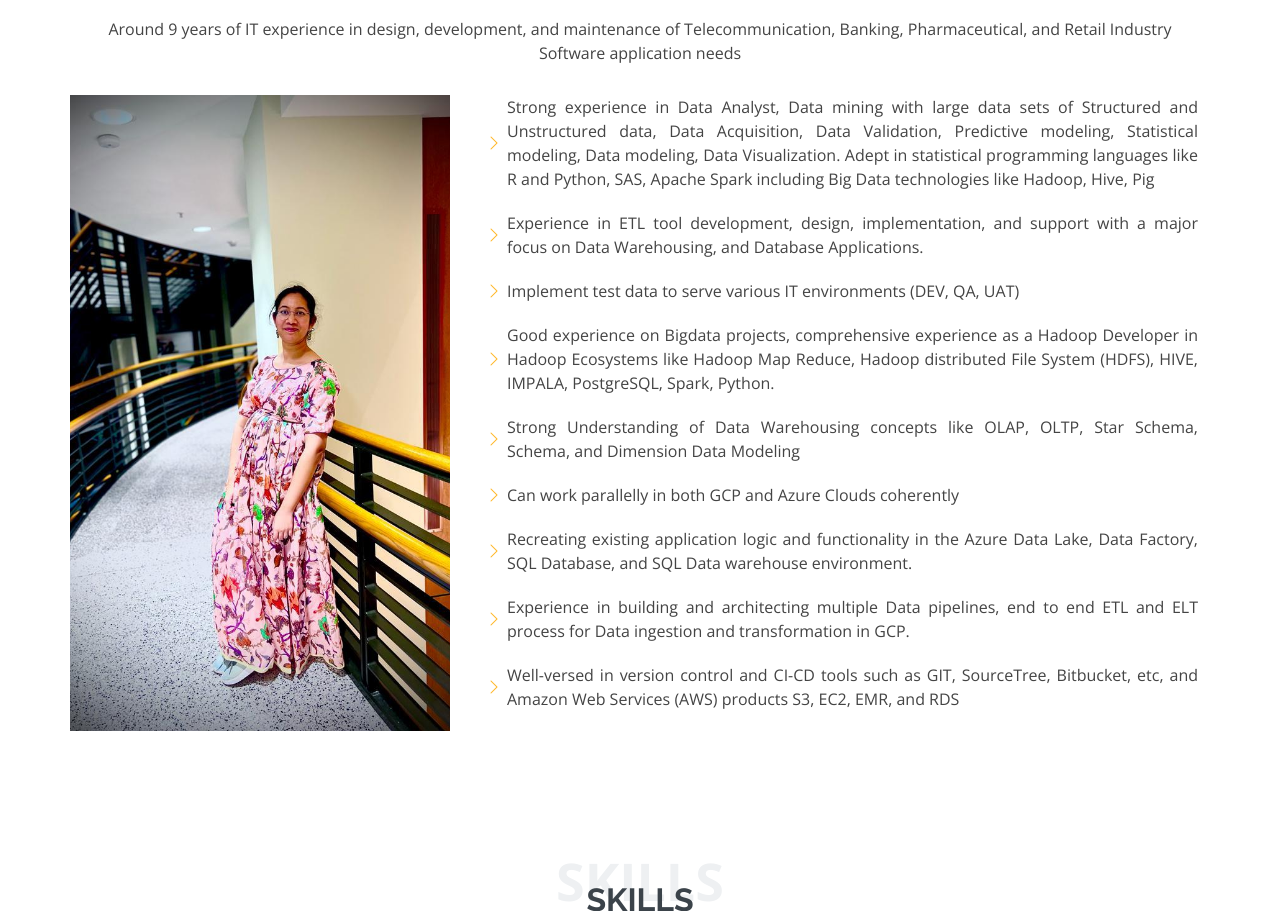
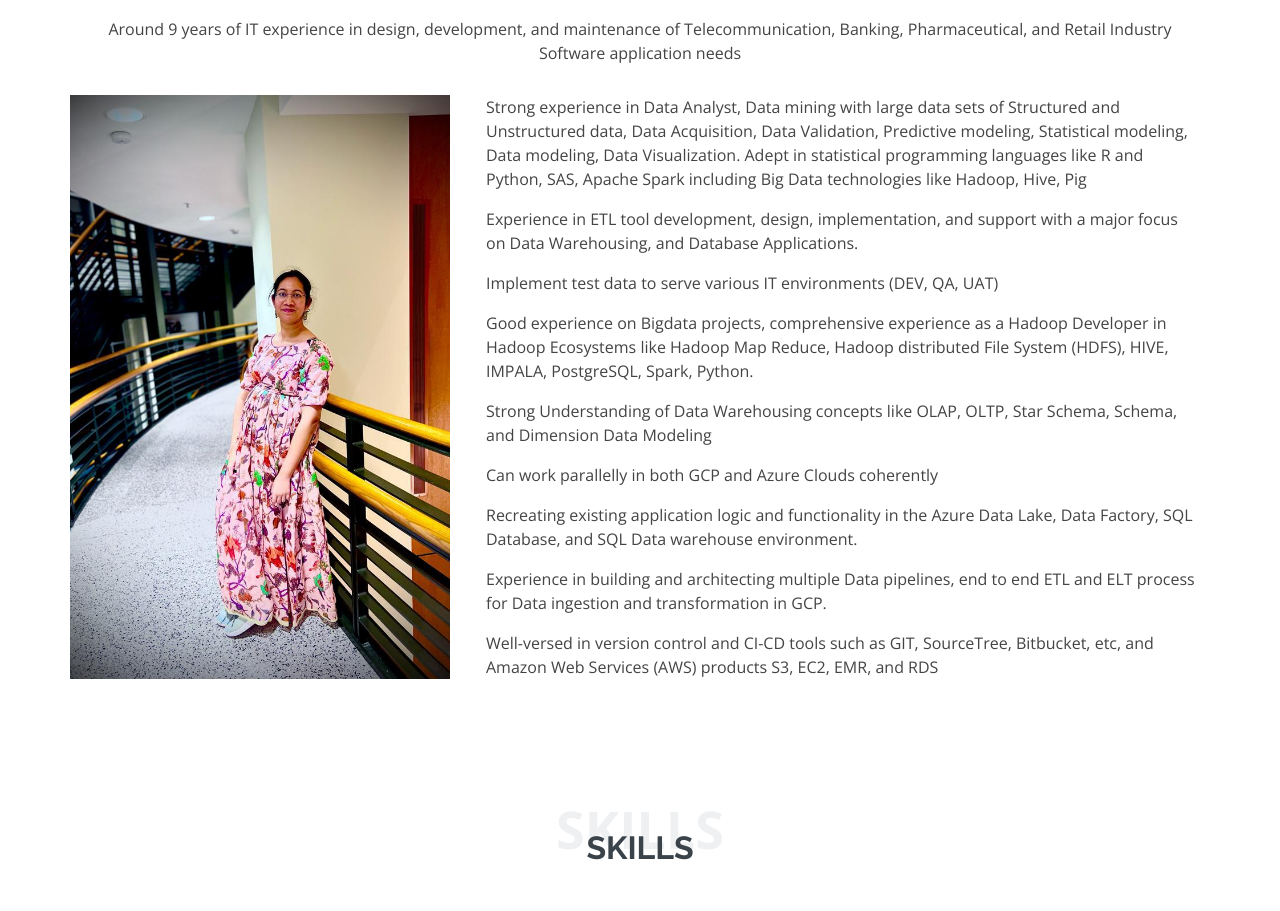
Before and after one commit to Murali2255/Swetha_Adike_data_engineer-, a plain HTML site: page index.html in a window 1280 px wide. Shown: the part 931-1842 px from the top of the page. Drawn offline with nearby package versions, Linux system fonts and the light colour scheme.

Commit message:
Implemeted the code

```diff
--- a/index.html
+++ b/index.html
@@ -47,7 +47,7 @@
         <!-- <li class="textList"><a class="nav-link scrollto" href="#services">Services</a></li>
         <li class="textList"><a class="nav-link scrollto " href="#portfolio">Portfolio</a></li> -->
         <li class="textList"><a class="nav-link scrollto" href="#contact">Contact</a></li>
-        <li class="textList"><a class="nav-link scrollto" href="#">Resume</a></li>
+        <li class="textList"><a class="nav-link scrollto" href="./assets/resume/Swetha Data Engineer.pdf" target="_blank">Resume</a></li>
 
       </ul>
       <i class="bi bi-list mobile-nav-toggle"></i>
@@ -84,43 +84,43 @@
             <div class="content ps-lg-4 d-flex flex-column justify-content-center">
               <div class="row">
                 <div class="col-lg-12">
-                  <ul>
-                    <li class="textList" ><i class="bi bi-chevron-right"></i> Strong experience in Data Analyst, Data mining with large
+
+                    <p> Strong experience in Data Analyst, Data mining with large
                       data sets of Structured and Unstructured data, Data
                       Acquisition, Data Validation, Predictive modeling, Statistical modeling, Data modeling, Data
                       Visualization. Adept in
                       statistical programming languages like R and Python, SAS, Apache Spark including Big Data
                       technologies like Hadoop,
                       Hive, Pig
-                    </li>
-                    <li class="textList"><i class="bi bi-chevron-right"></i> Experience in ETL tool development, design, implementation,
+                    </p>
+                    <p> Experience in ETL tool development, design, implementation,
                       and support with a major focus on Data Warehousing,
-                      and Database Applications.</li>
-                    <li class="textList" ><i class="bi bi-chevron-right"></i> Implement test data to serve various IT environments (DEV,
-                      QA, UAT)</li>
-                    <li class="textList" ><i class="bi bi-chevron-right"></i>Good experience on Bigdata projects, comprehensive experience
+                      and Database Applications.</p>
+                    <p> Implement test data to serve various IT environments (DEV,
+                      QA, UAT)</p>
+                    <p>Good experience on Bigdata projects, comprehensive experience
                       as a Hadoop Developer in Hadoop Ecosystems like
                       Hadoop Map Reduce, Hadoop distributed File System (HDFS), HIVE, IMPALA, PostgreSQL, Spark, Python.
-                    </li>
-                    <li class="textList"><i class="bi bi-chevron-right"></i>Strong Understanding of Data Warehousing concepts like OLAP,
+                    </p>
+                    <p>Strong Understanding of Data Warehousing concepts like OLAP,
                       OLTP, Star Schema, Schema, and Dimension Data
                       Modeling
-                    </li>
-                    <li class="textList" ><i class="bi bi-chevron-right"></i>Can work parallelly in both GCP and Azure Clouds coherently
-                    </li>
-                    <li class="textList" ><i class="bi bi-chevron-right"></i>Recreating existing application logic and functionality in
+                    </p>
+                    <p>Can work parallelly in both GCP and Azure Clouds coherently
+                    </p>
+                    <p>Recreating existing application logic and functionality in
                       the Azure Data Lake, Data Factory, SQL Database, and SQL
                       Data warehouse environment.
-                    </li >
-                    <li class="textList" ><i class="bi bi-chevron-right"></i>Experience in building and architecting multiple Data
+                    </p >
+                    <p>Experience in building and architecting multiple Data
                       pipelines, end to end ETL and ELT process for Data ingestion and
                       transformation in GCP.
-                    </li>
-                    <li class="textList"><i class="bi bi-chevron-right"></i>Well-versed in version control and CI-CD tools such as GIT,
+                    </p>
+                    <p>Well-versed in version control and CI-CD tools such as GIT,
                       SourceTree, Bitbucket, etc, and Amazon Web Services
                       (AWS) products S3, EC2, EMR, and RDS
-                    </li>
-                  </ul>
+                    </p>
+
                 </div>
 
               </div>
```
Also changed, not shown: 1 other file.
